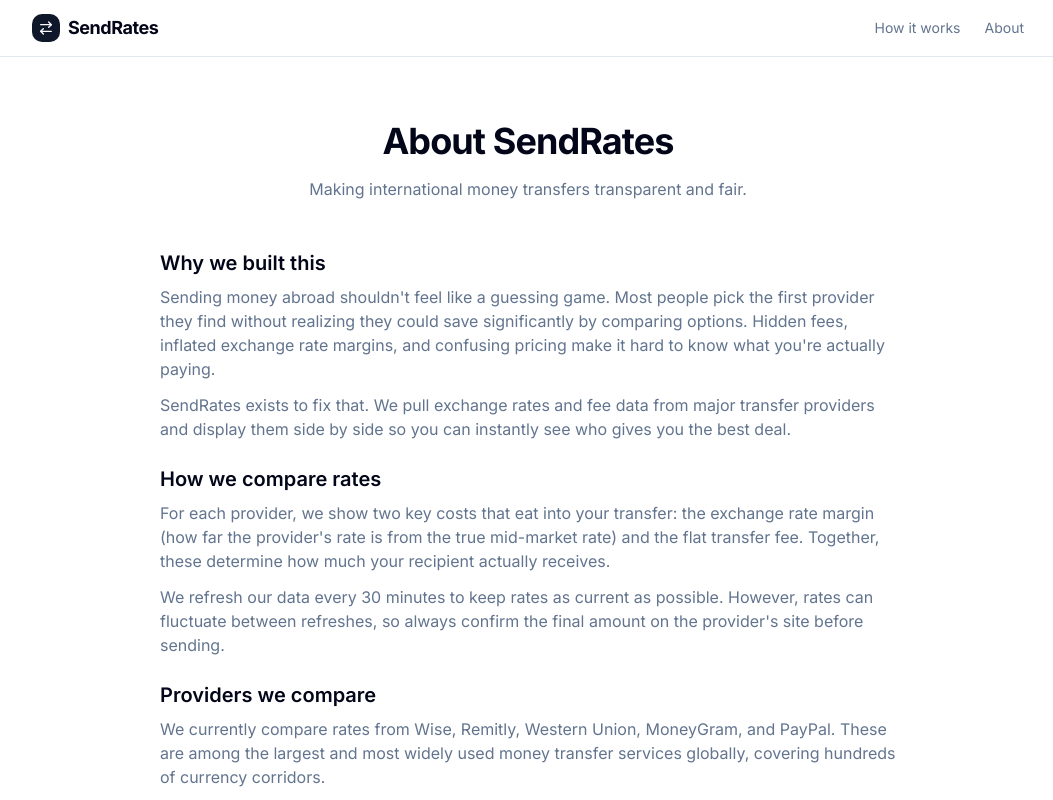
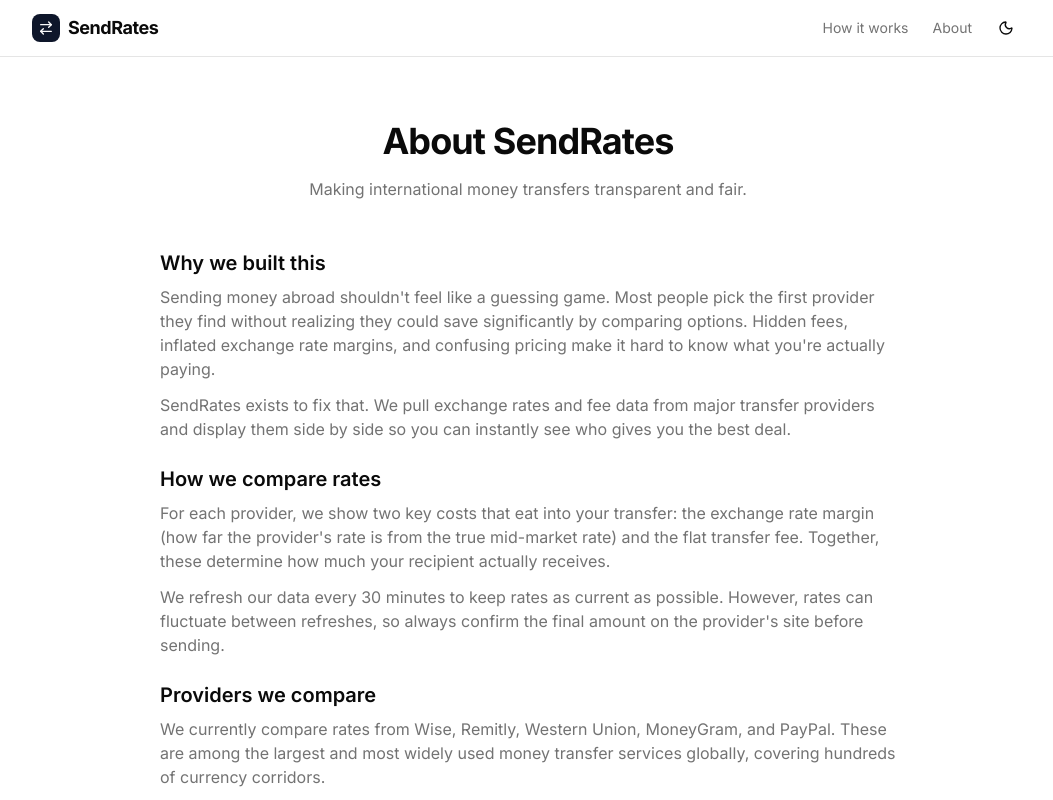
Before and after one commit to Ejaz-dev/sendRates, a Next.js app: page /about in a window 1280 px wide. Shown: the top 800 px of the page, without its empty margins (112-1165 px from the left). Built offline with nearby package versions, Linux system fonts and the light colour scheme.

Commit message:
feat: dark mode with blue gradient theme

```diff
--- a/package.json
+++ b/package.json
@@ -24,6 +24,7 @@
     "ioredis": "^5.9.3",
     "lucide-react": "^0.575.0",
     "next": "16.1.6",
+    "next-themes": "^0.4.6",
     "numeral": "^2.0.6",
     "prisma": "^6.19.2",
     "puppeteer-core": "^24.37.5",
--- a/src/app/globals.css
+++ b/src/app/globals.css
@@ -1,6 +1,5 @@
 @import "tailwindcss";
 @import "tw-animate-css";
-@import "shadcn/tailwind.css";
 
 @custom-variant dark (&:is(.dark *));
 
@@ -38,87 +37,101 @@
   --color-popover: var(--popover);
   --color-card-foreground: var(--card-foreground);
   --color-card: var(--card);
-  --radius-sm: calc(var(--radius) - 4px);
-  --radius-md: calc(var(--radius) - 2px);
-  --radius-lg: var(--radius);
-  --radius-xl: calc(var(--radius) + 4px);
-  --radius-2xl: calc(var(--radius) + 8px);
-  --radius-3xl: calc(var(--radius) + 12px);
-  --radius-4xl: calc(var(--radius) + 16px);
 }
 
 :root {
-  --radius: 0.625rem;
   --background: oklch(1 0 0);
-  --foreground: oklch(0.129 0.042 264.695);
+  --foreground: oklch(0.145 0 0);
   --card: oklch(1 0 0);
-  --card-foreground: oklch(0.129 0.042 264.695);
+  --card-foreground: oklch(0.145 0 0);
   --popover: oklch(1 0 0);
-  --popover-foreground: oklch(0.129 0.042 264.695);
-  --primary: oklch(0.208 0.042 265.755);
-  --primary-foreground: oklch(0.984 0.003 247.858);
-  --secondary: oklch(0.968 0.007 247.896);
-  --secondary-foreground: oklch(0.208 0.042 265.755);
-  --muted: oklch(0.968 0.007 247.896);
-  --muted-foreground: oklch(0.554 0.046 257.417);
-  --accent: oklch(0.968 0.007 247.896);
-  --accent-foreground: oklch(0.208 0.042 265.755);
+  --popover-foreground: oklch(0.145 0 0);
+  --primary: oklch(0.205 0.042 265.755);
+  --primary-foreground: oklch(0.985 0 0);
+  --secondary: oklch(0.97 0 0);
+  --secondary-foreground: oklch(0.205 0 0);
+  --muted: oklch(0.97 0 0);
+  --muted-foreground: oklch(0.556 0 0);
+  --accent: oklch(0.97 0 0);
+  --accent-foreground: oklch(0.205 0 0);
   --destructive: oklch(0.577 0.245 27.325);
-  --border: oklch(0.929 0.013 255.508);
-  --input: oklch(0.929 0.013 255.508);
-  --ring: oklch(0.704 0.04 256.788);
+  --border: oklch(0.922 0 0);
+  --input: oklch(0.922 0 0);
+  --ring: oklch(0.708 0.042 265.755);
   --chart-1: oklch(0.646 0.222 41.116);
-  --chart-2: oklch(0.6 0.118 184.704);
+  --chart-2: oklch(0.6 0.118 184.714);
   --chart-3: oklch(0.398 0.07 227.392);
   --chart-4: oklch(0.828 0.189 84.429);
   --chart-5: oklch(0.769 0.188 70.08);
-  --sidebar: oklch(0.984 0.003 247.858);
-  --sidebar-foreground: oklch(0.129 0.042 264.695);
-  --sidebar-primary: oklch(0.208 0.042 265.755);
-  --sidebar-primary-foreground: oklch(0.984 0.003 247.858);
-  --sidebar-accent: oklch(0.968 0.007 247.896);
-  --sidebar-accent-foreground: oklch(0.208 0.042 265.755);
-  --sidebar-border: oklch(0.929 0.013 255.508);
-  --sidebar-ring: oklch(0.704 0.04 256.788);
+  --radius: 0.625rem;
+  --sidebar: oklch(0.985 0 0);
+  --sidebar-foreground: oklch(0.145 0 0);
+  --sidebar-primary: oklch(0.205 0.042 265.755);
+  --sidebar-primary-foreground: oklch(0.985 0 0);
+  --sidebar-accent: oklch(0.97 0 0);
+  --sidebar-accent-foreground: oklch(0.205 0 0);
+  --sidebar-border: oklch(0.922 0 0);
+  --sidebar-ring: oklch(0.708 0.042 265.755);
 }
 
 .dark {
-  --background: oklch(0.129 0.042 264.695);
-  --foreground: oklch(0.984 0.003 247.858);
-  --card: oklch(0.208 0.042 265.755);
-  --card-foreground: oklch(0.984 0.003 247.858);
-  --popover: oklch(0.208 0.042 265.755);
-  --popover-foreground: oklch(0.984 0.003 247.858);
-  --primary: oklch(0.929 0.013 255.508);
-  --primary-foreground: oklch(0.208 0.042 265.755);
-  --secondary: oklch(0.279 0.041 260.031);
-  --secondary-foreground: oklch(0.984 0.003 247.858);
-  --muted: oklch(0.279 0.041 260.031);
-  --muted-foreground: oklch(0.704 0.04 256.788);
-  --accent: oklch(0.279 0.041 260.031);
-  --accent-foreground: oklch(0.984 0.003 247.858);
-  --destructive: oklch(0.704 0.191 22.216);
-  --border: oklch(1 0 0 / 10%);
-  --input: oklch(1 0 0 / 15%);
-  --ring: oklch(0.551 0.027 264.364);
-  --chart-1: oklch(0.488 0.243 264.376);
-  --chart-2: oklch(0.696 0.17 162.48);
-  --chart-3: oklch(0.769 0.188 70.08);
-  --chart-4: oklch(0.627 0.265 303.9);
-  --chart-5: oklch(0.645 0.246 16.439);
-  --sidebar: oklch(0.208 0.042 265.755);
-  --sidebar-foreground: oklch(0.984 0.003 247.858);
-  --sidebar-primary: oklch(0.488 0.243 264.376);
-  --sidebar-primary-foreground: oklch(0.984 0.003 247.858);
-  --sidebar-accent: oklch(0.279 0.041 260.031);
-  --sidebar-accent-foreground: oklch(0.984 0.003 247.858);
-  --sidebar-border: oklch(1 0 0 / 10%);
-  --sidebar-ring: oklch(0.551 0.027 264.364);
+  --background: #0a0e1a;
+  --foreground: #e2e8f0;
+  --card: #0f1629;
+  --card-foreground: #e2e8f0;
+  --popover: #0f1629;
+  --popover-foreground: #e2e8f0;
+  --primary: #3b82f6;
+  --primary-foreground: #ffffff;
+  --secondary: #131c35;
+  --secondary-foreground: #e2e8f0;
+  --muted: #131c35;
+  --muted-foreground: #7b8ba8;
+  --accent: #1a2744;
+  --accent-foreground: #e2e8f0;
+  --destructive: #ef4444;
+  --border: #1e2d4a;
+  --input: #1e2d4a;
+  --ring: #3b82f6;
+  --chart-1: #3b82f6;
+  --chart-2: #06b6d4;
+  --chart-3: #8b5cf6;
+  --chart-4: #f59e0b;
+  --chart-5: #ef4444;
+  --sidebar: #0a0e1a;
+  --sidebar-foreground: #e2e8f0;
+  --sidebar-primary: #3b82f6;
+  --sidebar-primary-foreground: #ffffff;
+  --sidebar-accent: #1a2744;
+  --sidebar-accent-foreground: #e2e8f0;
+  --sidebar-border: #1e2d4a;
+  --sidebar-ring: #3b82f6;
+}
+
+/* Dark mode gradient backgrounds */
+.dark body {
+  background: linear-gradient(180deg, #070b14 0%, #0a1228 40%, #0f1d3d 100%);
+  min-height: 100vh;
+}
+
+.dark .hero-gradient {
+  background: linear-gradient(135deg, #0a1628 0%, #122040 50%, #0a1628 100%);
+  border-bottom: 1px solid rgba(59, 130, 246, 0.1);
+}
+
+.dark .card-glow {
+  background: linear-gradient(135deg, #0f1629 0%, #131f3a 100%);
+  border: 1px solid rgba(59, 130, 246, 0.15);
+  box-shadow: 0 0 30px rgba(59, 130, 246, 0.05);
+}
+
+.dark .table-row-best {
+  background: linear-gradient(90deg, rgba(59, 130, 246, 0.08) 0%, rgba(59, 130, 246, 0.03) 100%);
 }
 
 @layer base {
   * {
-    @apply border-border outline-ring/50;
+    @apply border-border;
   }
   body {
     @apply bg-background text-foreground;
--- a/src/app/layout.tsx
+++ b/src/app/layout.tsx
@@ -1,5 +1,6 @@
 import type { Metadata } from "next";
 import { Inter } from "next/font/google";
+import { ThemeProvider } from "@/components/ThemeProvider";
 import "./globals.css";
 
 const inter = Inter({ subsets: ["latin"] });
@@ -46,8 +47,17 @@
   children,
 }: Readonly<{ children: React.ReactNode }>) {
   return (
-    <html lang="en">
-      <body className={inter.className}>{children}</body>
+    <html lang="en" suppressHydrationWarning>
+      <body className={inter.className}>
+        <ThemeProvider
+          attribute="class"
+          defaultTheme="system"
+          enableSystem
+          disableTransitionOnChange
+        >
+          {children}
+        </ThemeProvider>
+      </body>
     </html>
   );
 }
--- a/src/app/page.tsx
+++ b/src/app/page.tsx
@@ -16,7 +16,7 @@
       <Header />
 
       {/* Hero Section */}
-      <section className="border-b bg-muted/30">
+      <section className="border-b bg-muted/30 hero-gradient">
         <div className="max-w-5xl mx-auto px-4 py-12 md:py-20 text-center">
           <h1 className="text-3xl md:text-5xl font-bold tracking-tight mb-3">
             Find the best exchange rate
@@ -26,7 +26,7 @@
             MoneyGram, and PayPal — see exactly what your recipient gets.
           </p>
 
-          <div className="max-w-4xl mx-auto bg-background rounded-xl border shadow-sm p-6">
+          <div className="max-w-4xl mx-auto bg-background rounded-xl border shadow-sm p-6 card-glow">
             <ConversionWidget onSubmit={fetchRates} isLoading={isLoading} />
           </div>
         </div>
--- a/src/components/ComparisonTable.tsx
+++ b/src/components/ComparisonTable.tsx
@@ -89,7 +89,7 @@
               return (
                 <TableRow
                   key={quote.providerSlug}
-                  className={isBest ? "bg-green-50 dark:bg-green-950/20" : ""}
+                  className={isBest ? "bg-green-50 dark:bg-blue-950/30 table-row-best" : ""}
                 >
                   <TableCell className="font-medium">
                     <div className="flex items-center gap-2">
@@ -100,7 +100,7 @@
                       />
                       {quote.providerName}
                       {isBest && (
-                        <Badge variant="secondary" className="text-xs bg-green-100 text-green-800">
+                        <Badge variant="secondary" className="text-xs bg-green-100 text-green-800 dark:bg-blue-900/50 dark:text-blue-300">
                           Best
                         </Badge>
                       )}
@@ -154,7 +154,7 @@
             <div
               key={quote.providerSlug}
               className={`rounded-lg border p-4 ${
-                isBest ? "border-green-300 bg-green-50 dark:bg-green-950/20" : ""
+                isBest ? "border-green-300 bg-green-50 dark:border-blue-800/50 dark:bg-blue-950/30" : ""
               }`}
             >
               <div className="flex items-center justify-between mb-3">
--- a/src/components/Header.tsx
+++ b/src/components/Header.tsx
@@ -1,15 +1,17 @@
 import { ArrowRightLeft } from "lucide-react";
+import ThemeToggle from "./ThemeToggle";
 
 export default function Header() {
   return (
     <header className="border-b bg-background">
       <div className="max-w-5xl mx-auto px-4 h-14 flex items-center justify-between">
-        <div className="flex items-center gap-2">
+        <a href="/" className="flex items-center gap-2">
           <div className="bg-primary rounded-lg p-1.5">
             <ArrowRightLeft className="h-4 w-4 text-primary-foreground" />
           </div>
           <span className="font-bold text-lg tracking-tight">SendRates</span>
-        </div>
+        </a>
+        <div className="flex items-center gap-4">
           <nav className="hidden md:flex items-center gap-6 text-sm text-muted-foreground">
             <a href="/how-it-works" className="hover:text-foreground transition-colors">
               How it works
@@ -18,6 +20,8 @@
               About
             </a>
           </nav>
+          <ThemeToggle />
+        </div>
       </div>
     </header>
   );
--- /dev/null
+++ b/src/components/ThemeProvider.tsx
@@ -0,0 +1,11 @@
+"use client";
+
+import * as React from "react";
+import { ThemeProvider as NextThemesProvider } from "next-themes";
+
+export function ThemeProvider({
+  children,
+  ...props
+}: React.ComponentProps<typeof NextThemesProvider>) {
+  return <NextThemesProvider {...props}>{children}</NextThemesProvider>;
+}
--- /dev/null
+++ b/src/components/ThemeToggle.tsx
@@ -0,0 +1,34 @@
+"use client";
+
+import { useTheme } from "next-themes";
+import { useEffect, useState } from "react";
+import { Moon, Sun } from "lucide-react";
+import { Button } from "@/components/ui/button";
+
+export default function ThemeToggle() {
+  const { theme, setTheme } = useTheme();
+  const [mounted, setMounted] = useState(false);
+
+  useEffect(() => {
+    setMounted(true);
+  }, []);
+
+  if (!mounted) {
+    return <Button variant="ghost" size="icon" className="h-9 w-9" />;
+  }
+
+  return (
+    <Button
+      variant="ghost"
+      size="icon"
+      className="h-9 w-9"
+      onClick={() => setTheme(theme === "dark" ? "light" : "dark")}
+    >
+      {theme === "dark" ? (
+        <Sun className="h-4 w-4" />
+      ) : (
+        <Moon className="h-4 w-4" />
+      )}
+    </Button>
+  );
+}
```
Also changed, not shown: 1 other file (tests, documents, lock files or other folders). Lines whose indentation alone changed are shown as unchanged.
